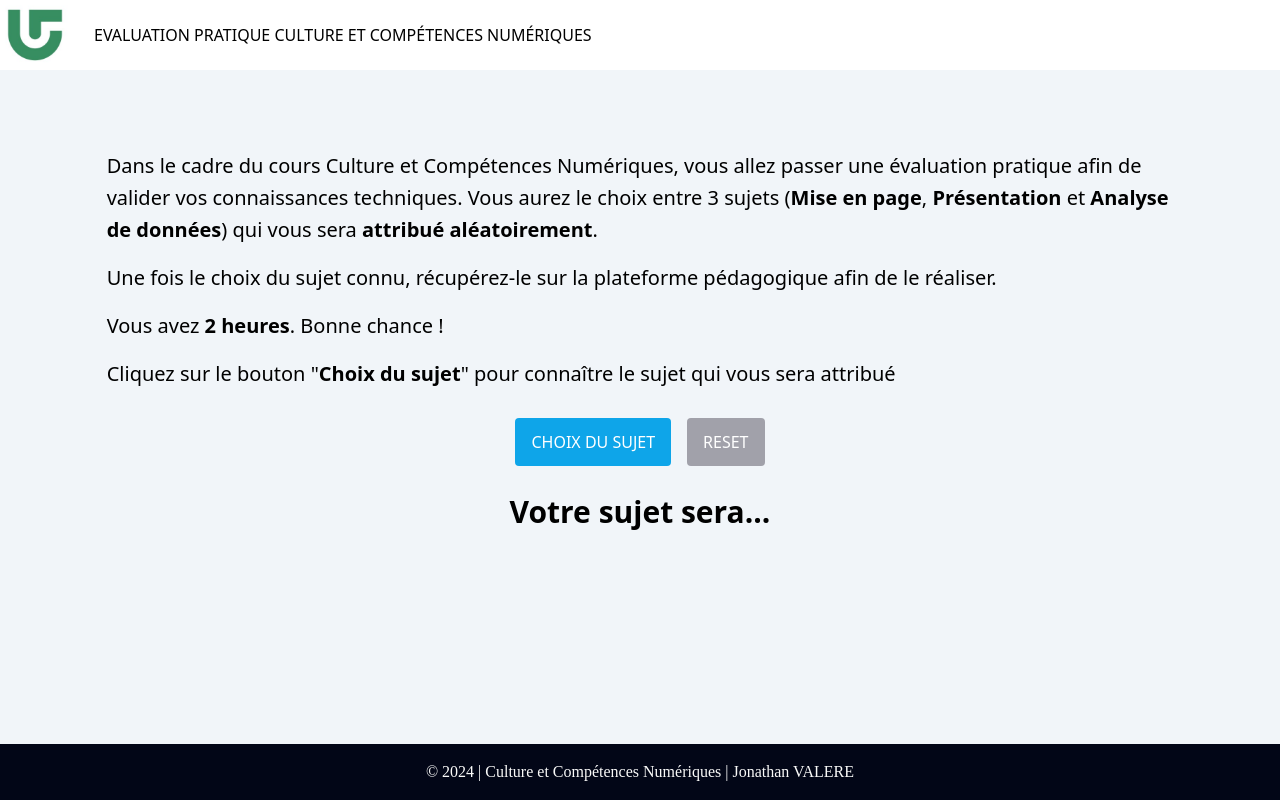
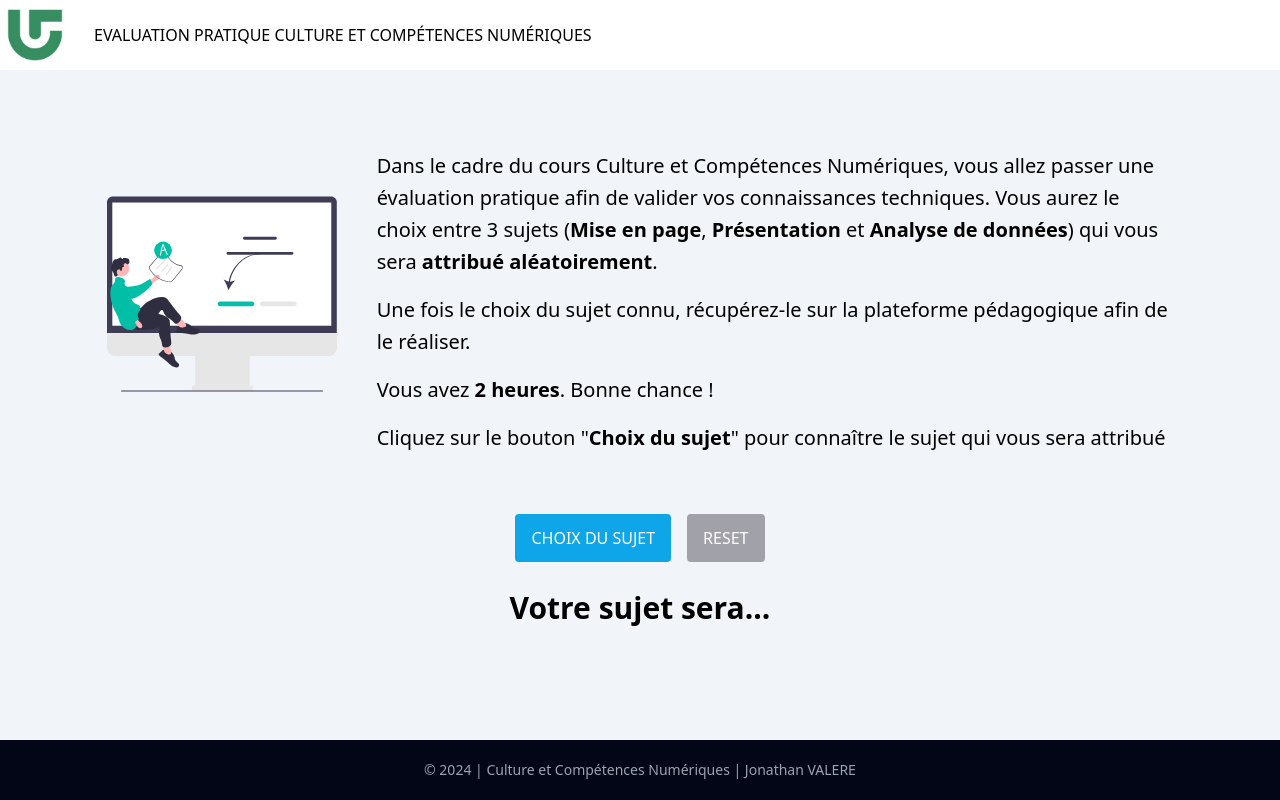
Before and after one commit to jonathanValere/random-work-app, a React (Vite) app: page / in a window 1280 px wide. Built offline with nearby package versions, Linux system fonts and the light colour scheme; the HTML template or start-up script is replaced by a standard one.

Commit message:
illustration added, footer modified

```diff
--- a/src/components/Description.jsx
+++ b/src/components/Description.jsx
@@ -1,28 +1,33 @@
+import ImgTest from "../assets/images/test-online.svg";
+
 export default function Description() {
   return (
-    <div className="text-xl leading-8 pt-8 font-sans">
+    <div className="text-xl leading-8 py-8 font-sans flex gap-10">
+      <img className="" src={ImgTest} width={230} />
+      <div>
         <p className="my-4">
           Dans le cadre du cours Culture et Compétences Numériques, vous allez
           passer une évaluation pratique afin de valider vos connaissances
           techniques. Vous aurez le choix entre 3 sujets (
           <strong className="font-bold">Mise en page</strong>,{" "}
           <strong className="font-bold">Présentation</strong> et{" "}
-        <strong className="font-bold">Analyse de données</strong>) qui vous sera{" "}
-        <strong className="font-bold">attribué aléatoirement</strong>.
+          <strong className="font-bold">Analyse de données</strong>) qui vous
+          sera <strong className="font-bold">attribué aléatoirement</strong>.
         </p>
         <p className="my-4">
           Une fois le choix du sujet connu, récupérez-le sur la plateforme
           pédagogique afin de le réaliser.
         </p>
         <p className="my-4">
-        Vous avez <strong className="font-bold">2 heures</strong>. Bonne chance
-        !
+          Vous avez <strong className="font-bold">2 heures</strong>. Bonne
+          chance !
         </p>
         <p>
           Cliquez sur le bouton "
-        <strong className="font-bold">Choix du sujet</strong>" pour connaître le
-        sujet qui vous sera attribué
+          <strong className="font-bold">Choix du sujet</strong>" pour connaître
+          le sujet qui vous sera attribué
         </p>
+      </div>
     </div>
   );
 }
--- a/src/components/Footer.jsx
+++ b/src/components/Footer.jsx
@@ -1,6 +1,6 @@
 export default function Footer() {
   return (
-    <footer className="bg-slate-950 text-stone-50 text-center p-5 absolute bottom-0 w-full">
+    <footer className="bg-slate-950 text-gray-400 text-center p-5 absolute bottom-0 w-full font-thin font-sans text-sm">
       © 2024 | Culture et Compétences Numériques | Jonathan VALERE
     </footer>
   );
```
Also changed, not shown: src/assets/images/test-online.svg (added). Lines whose indentation alone changed are shown as unchanged.
